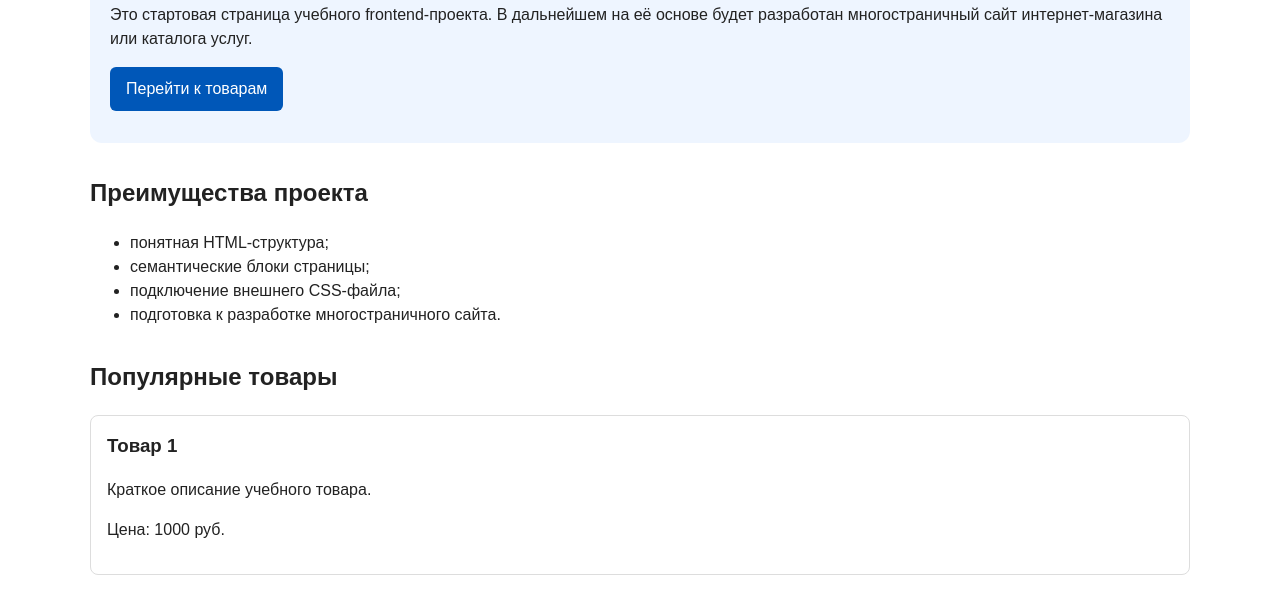
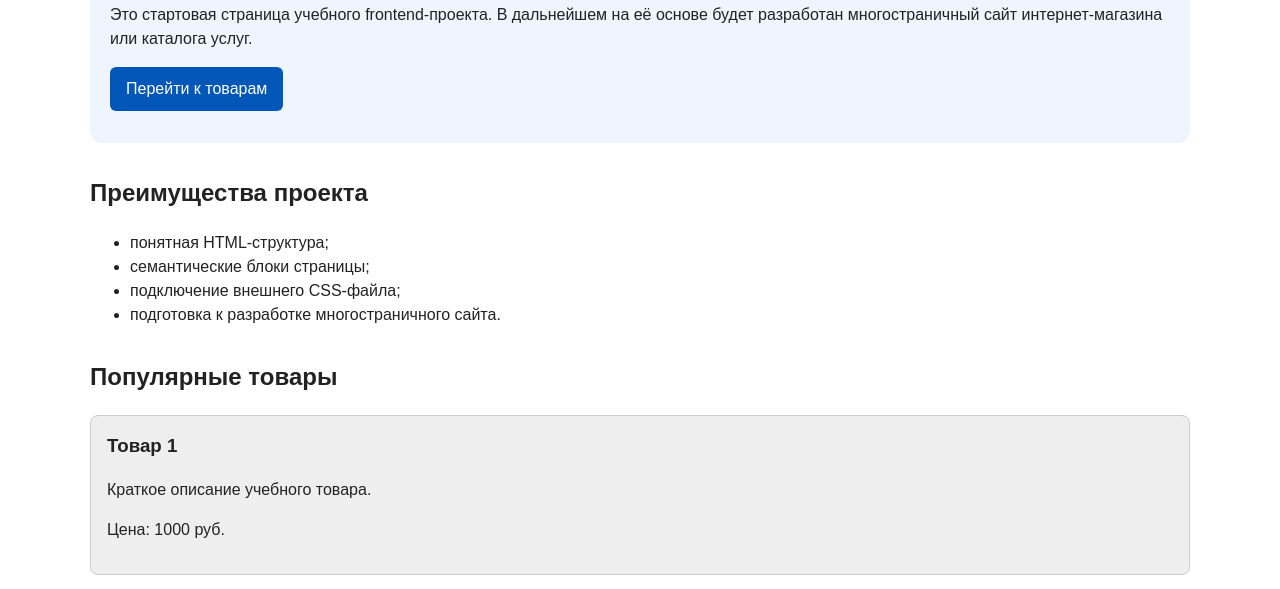
Before and after one commit to startl1k/kr1-html-css-shop, a plain HTML site: page index.html in a window 1280 px wide. Shown: the part 333-922 px from the top of the page. Drawn offline with Linux system fonts and the light colour scheme.

Commit message:
changed colors for product card

```diff
--- a/css/style.css
+++ b/css/style.css
@@ -92,13 +92,13 @@ footer {
   margin-top: 0;
 }
 
-/* Карточка товара — самостоятельный блок */
+/* Карточка товара — серый фон, чтобы выделяться на белой странице */
 .product-card {
   margin-bottom: 16px;
   padding: 16px;
-  border: 1px solid #dddddd;
+  border: 1px solid #cccccc;
   border-radius: 8px;
-  background-color: #ffffff;
+  background-color: #eeeeee;
 }
 
 /* Убираем лишний верхний отступ у заголовка карточки */
```
